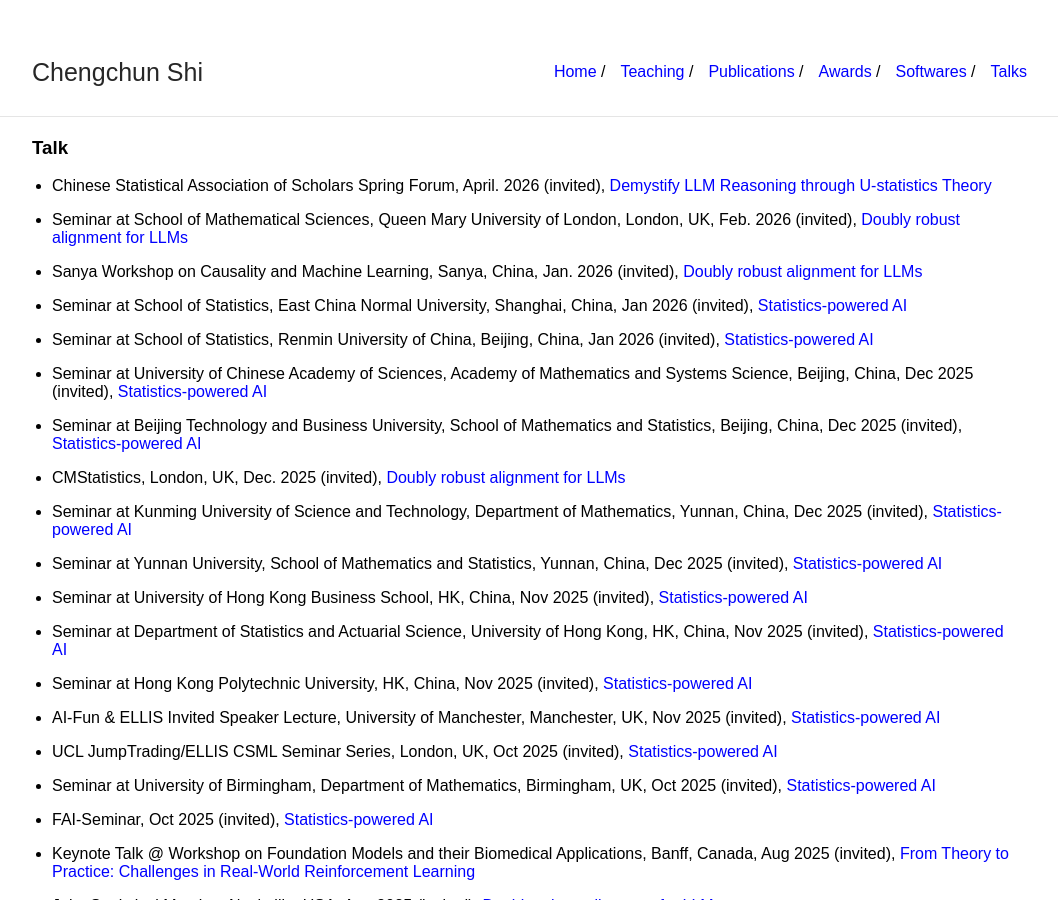
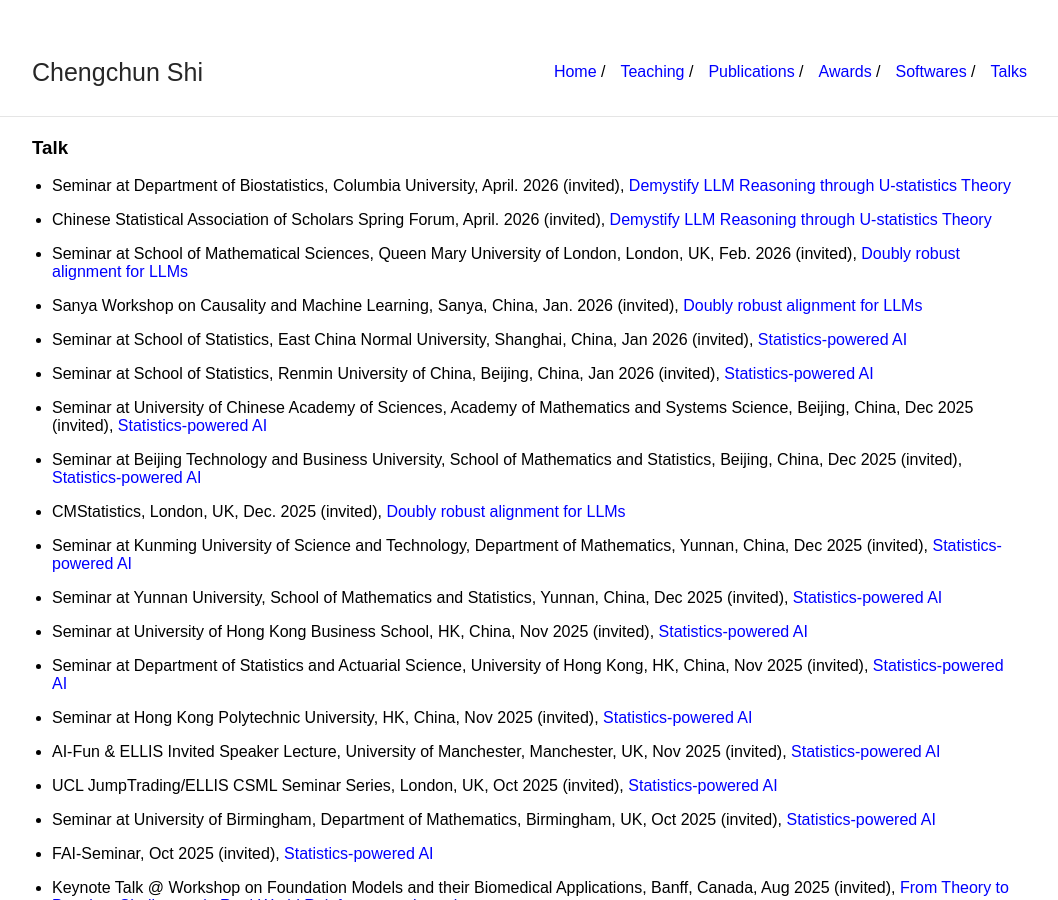
Before and after one commit to callmespring/callmespring.github.io, a Jekyll site: the page built from talk.md, in a window 1280 px wide and 900 px high. Shown: the whole window, without its empty margins (108-1166 px from the left). Built offline with Jekyll 4.4.1, drawn with Linux system fonts in a browser that asks for light colours.

Commit message:
Update talk.md

```diff
--- a/talk.md
+++ b/talk.md
@@ -4,6 +4,8 @@ title: Talk
 ---
 
 ### Talk
+
+* Seminar at Department of Biostatistics, Columbia University, April. 2026 (invited), [Demystify LLM Reasoning through U-statistics Theory](./slides/GRPO.pdf)
 
 * Chinese Statistical Association of Scholars Spring Forum, April. 2026 (invited), [Demystify LLM Reasoning through U-statistics Theory](./slides/GRPO.pdf)
 
```
